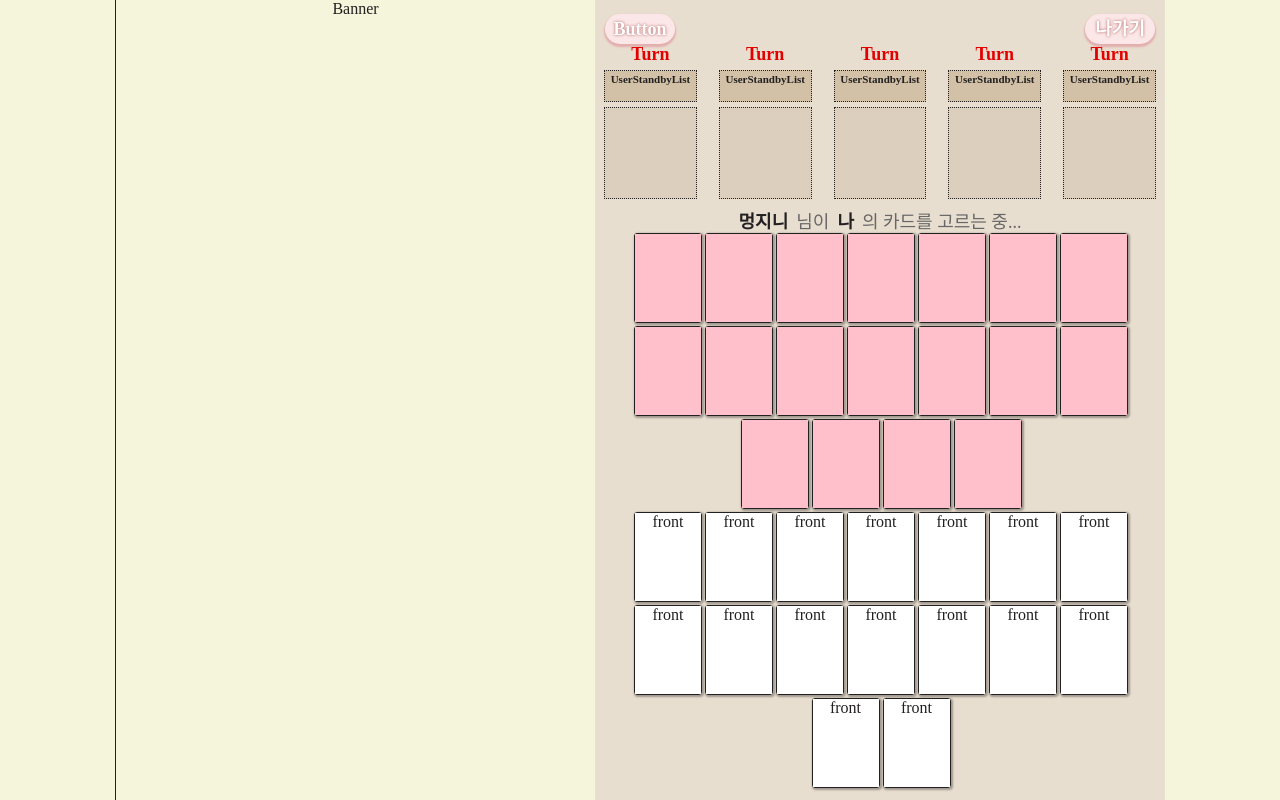
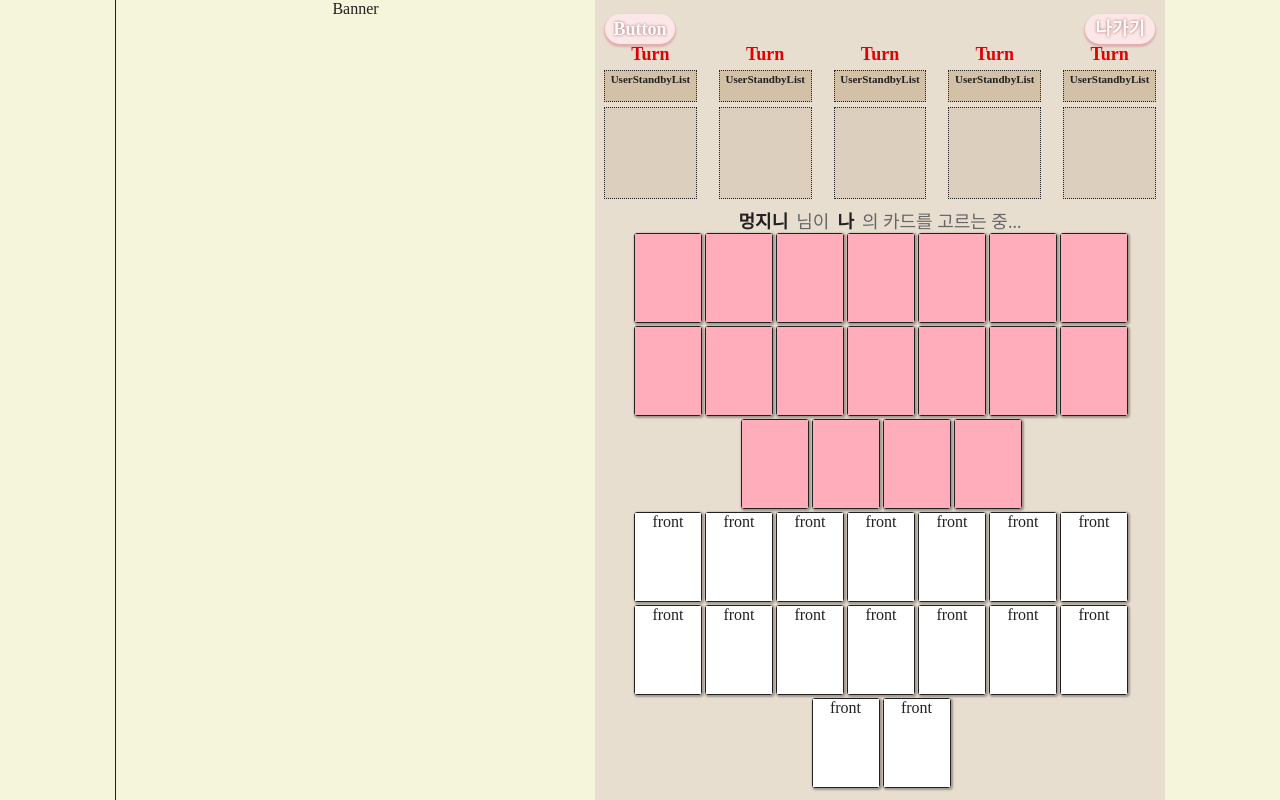
Before and after one commit to whoistheking/front-end, a React (Create React App) app: page /gameroom/start in a window 1280 px wide. Built offline with nearby package versions, Linux system fonts and the light colour scheme; a web font is replaced by a local one.

Commit message:
<Update: style 수정>

```diff
--- a/src/components/common/PokerCard.tsx
+++ b/src/components/common/PokerCard.tsx
@@ -130,7 +130,7 @@ const BackCard = styled.div`
     top: 0;
     left: 0;
     backface-visibility: hidden;
-    background-color: pink;
+    background-color: #ffadbb;
 `;
 
 export default PokerCard;
--- a/src/pages/GameRoomPage.tsx
+++ b/src/pages/GameRoomPage.tsx
@@ -107,7 +107,7 @@ const ChoiceContainer = styled.div`
 `;
 
 const ChoiceText = styled.div`
-  font-size: 20px;
+  font-size: 18px;
   font-weight: 600;
   line-height: normal;
   user-select: none;
@@ -123,8 +123,8 @@ const ButtonWrapper = styled.div`
 `;
 
 const Button = styled.button<{ color : string }>`
-  width: 80px;
-  height: 36px;
+  width: 70px;
+  height: 30px;
   border-radius: 3px;
   border: none;
   color: #FFFFFF;
```
Also changed, not shown: src/components/LoginPage/GoogleLogin.tsx (indentation only), src/components/LoginPage/KakaoLogin.tsx (indentation only), src/components/LoginPage/NaverLogin.tsx (indentation only).
